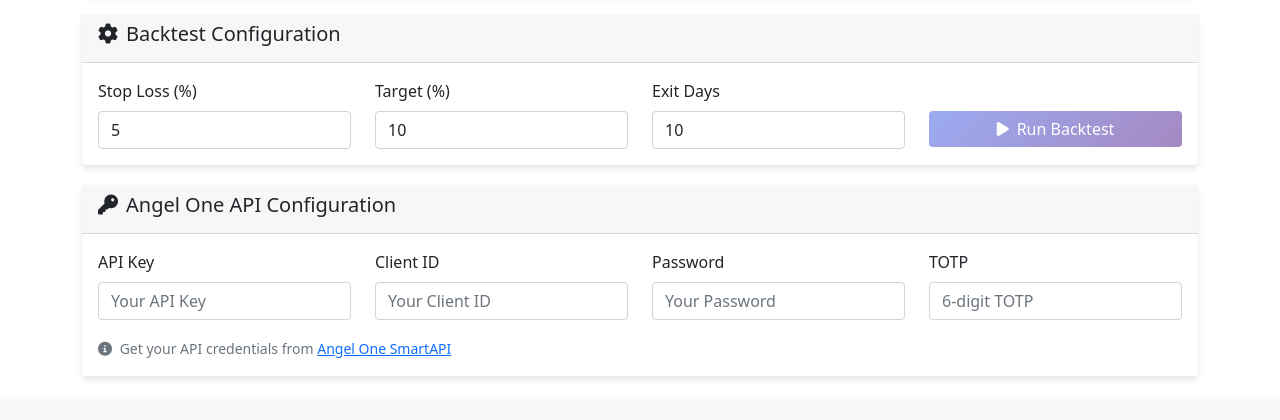
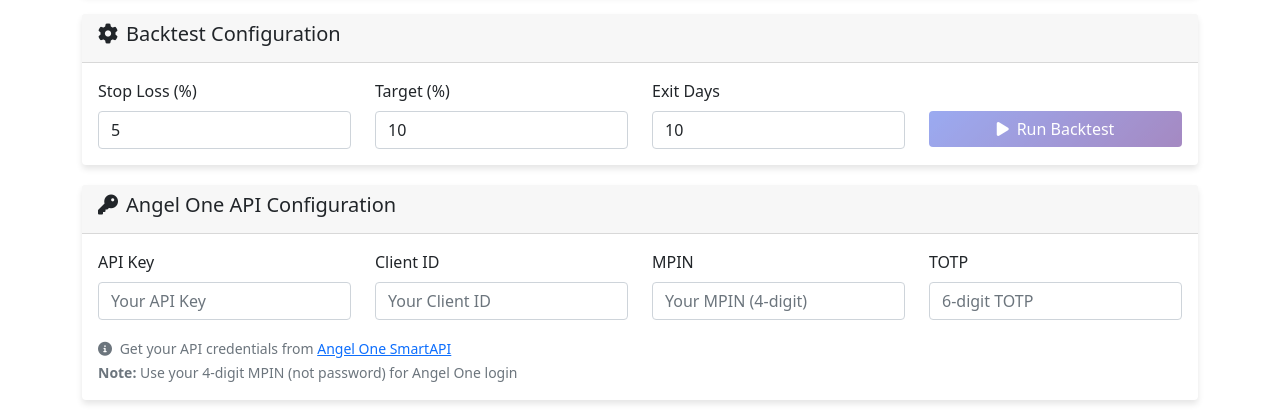
Before and after one commit to jsia5678/chartink-backtesting-dashboard1, a Flask app: page / in a window 1280 px wide. Shown: the part 511-931 px from the top of the page. Before the commit the page ends 889 px from the top, so only its background shows below. Run offline with Flask 3, Linux system fonts and the light colour scheme; some libraries are stand-ins or nearby versions.

Commit message:
Update index.html

```diff
--- a/templates/index.html
+++ b/templates/index.html
@@ -164,8 +164,8 @@
                                 <input type="text" class="form-control" id="clientId" placeholder="Your Client ID">
                             </div>
                             <div class="col-md-3">
-                                <label for="password" class="form-label">Password</label>
-                                <input type="password" class="form-control" id="password" placeholder="Your Password">
+                                <label for="password" class="form-label">MPIN</label>
+                                <input type="password" class="form-control" id="password" placeholder="Your MPIN (4-digit)">
                             </div>
                             <div class="col-md-3">
                                 <label for="totp" class="form-label">TOTP</label>
@@ -175,7 +175,8 @@
                         <div class="mt-3">
                             <small class="text-muted">
                                 <i class="fas fa-info-circle me-1"></i>
-                                Get your API credentials from <a href="https://smartapi.angelbroking.com/" target="_blank">Angel One SmartAPI</a>
+                                Get your API credentials from <a href="https://smartapi.angelbroking.com/" target="_blank">Angel One SmartAPI</a><br>
+                                <strong>Note:</strong> Use your 4-digit MPIN (not password) for Angel One login
                             </small>
                         </div>
                     </div>
```
